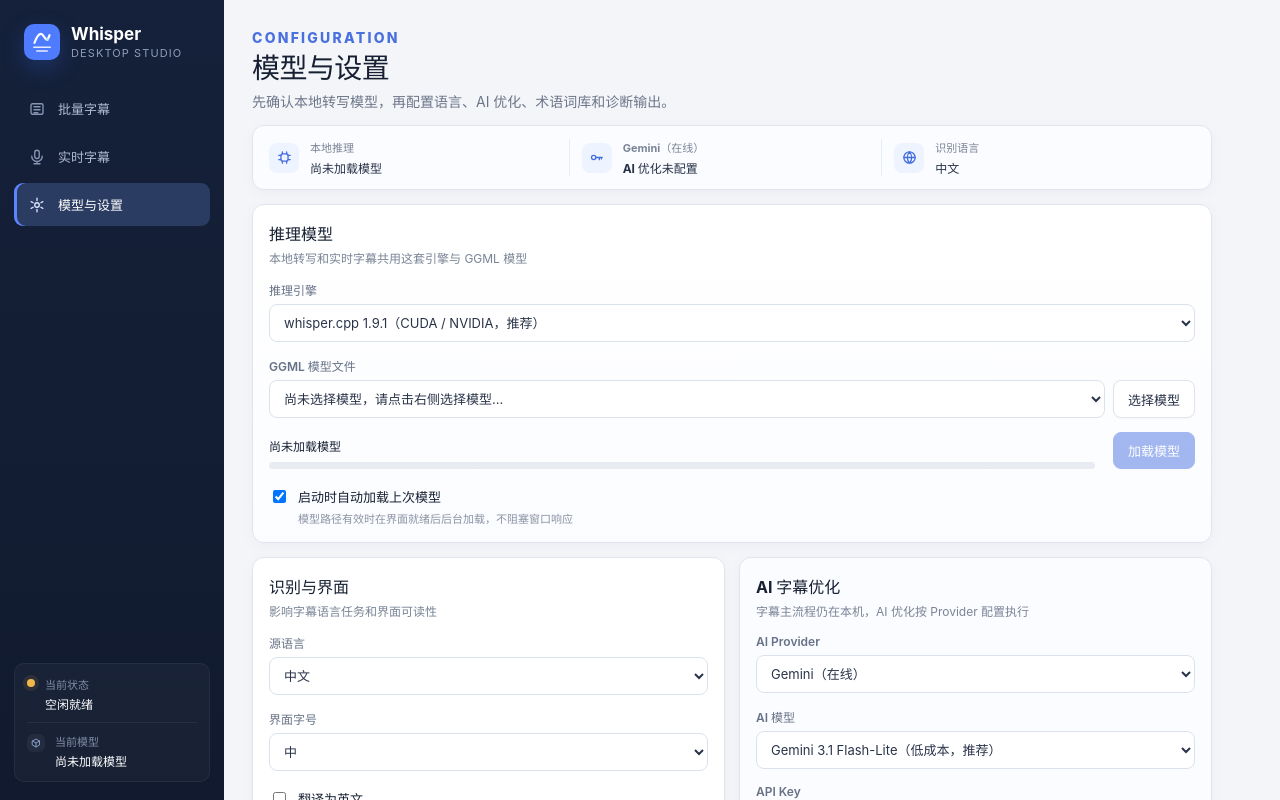
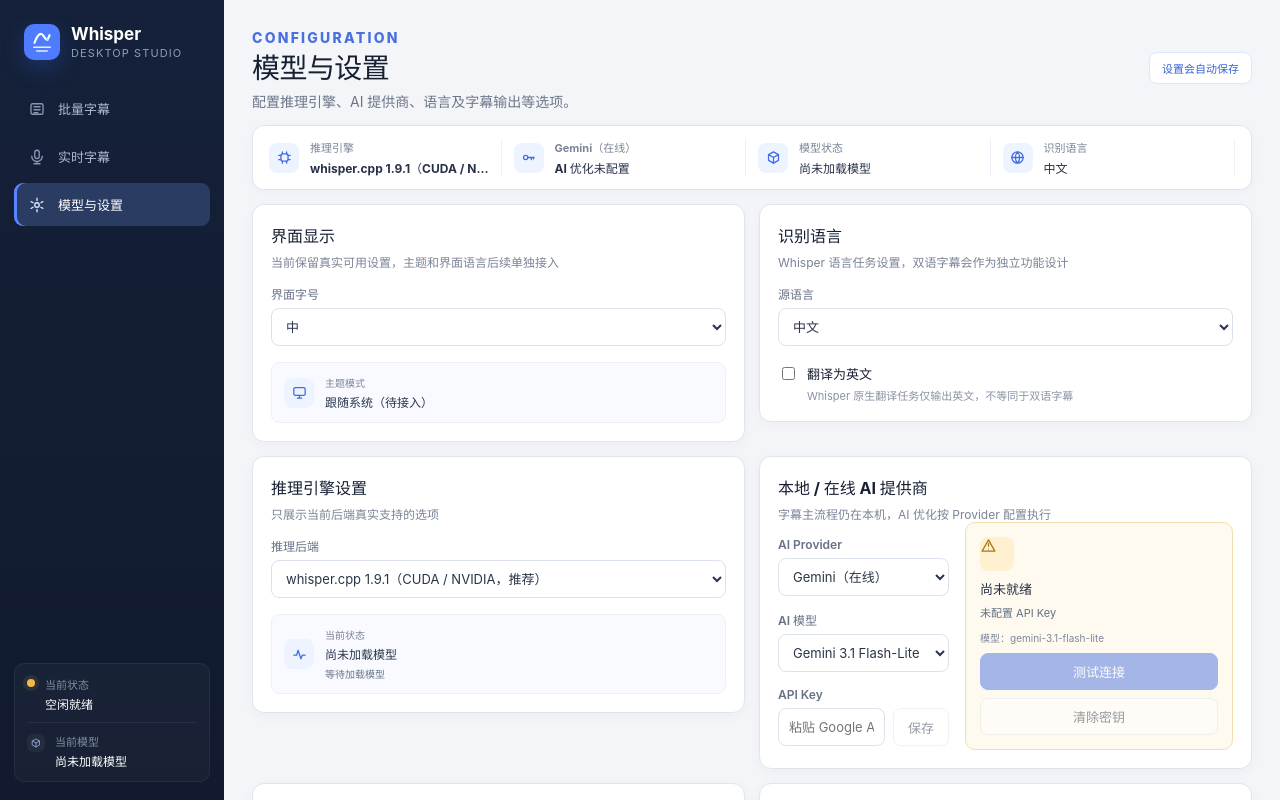
Before and after one commit to geh293368-dotcom/Whisper-Agent-CLI, a React (Vite) app in the folder Examples/WhisperDesktop.Web/: page / in a window 1280 px wide. Both pictures are taken after a click on the button "模型与设置". Built offline with nearby package versions, Linux system fonts and the light colour scheme.

Commit message:
Redesign settings page layout

```diff
--- a/Examples/WhisperDesktop.Web/src/App.tsx
+++ b/Examples/WhisperDesktop.Web/src/App.tsx
@@ -19,6 +19,18 @@
   if (!path) return ''
   const parts = path.split(/[\\/]/)
   return parts[parts.length - 1]
+}
+
+const formatBytes = (bytes?: number) => {
+  if (!bytes || !Number.isFinite(bytes) || bytes <= 0) return '未知'
+  const units = ['B', 'KB', 'MB', 'GB', 'TB']
+  let value = bytes
+  let unit = 0
+  while (value >= 1024 && unit < units.length - 1) {
+    value /= 1024
+    unit += 1
+  }
+  return `${value >= 10 || unit === 0 ? value.toFixed(0) : value.toFixed(1)} ${units[unit]}`
 }
 
 type AppLogoSize = 'small' | 'large'
@@ -126,7 +138,7 @@
   selectedLocalAiModel: 'qwen3:8b', localAiBaseUrl: 'http://localhost:11434/v1/', selectedAiSubtitleOutputPolicy: 'overwriteBackup',
   effectiveAiSubtitleOutputPolicy: 'overwriteBackup',
   geminiApiKeyConfigured: false, isAiModelConfigured: false, geminiStatus: '未配置 API Key', isGeminiBusy: false, geminiSampleResult: '',
-  translate: false, modelPath: '', modelStatus: '正在连接桌面宿主',
+  translate: false, modelPath: '', modelFileSizeBytes: undefined, modelStatus: '正在连接桌面宿主',
   buildTime: '',
   modelProgress: 0, modelProgressIndeterminate: false, modelLoadElapsedSeconds: 0, autoLoadModel: true,
   uiScale: 'medium',
@@ -592,66 +604,61 @@
   const [localModelInput, setLocalModelInput] = useState(state.selectedLocalAiModel || 'qwen3:8b')
   const isLocalAi = state.selectedAiModelProvider === 'localOpenAi'
   const canUseAi = state.isAiModelConfigured && !state.isGeminiBusy
+  const controlsLocked = state.isRunning || state.isLoadingModel || state.isLiveRunning || state.isLivePreparing
 
   useEffect(() => setLocalBaseUrlInput(state.localAiBaseUrl || 'http://localhost:11434/v1/'), [state.localAiBaseUrl])
   useEffect(() => setLocalModelInput(state.selectedLocalAiModel || 'qwen3:8b'), [state.selectedLocalAiModel])
 
   const selectedProviderName = state.aiModelProviders.find(provider => provider.id === state.selectedAiModelProvider)?.name || state.selectedAiModelProvider || '未选择'
   const selectedLanguageName = state.languages.find(language => language.id === state.selectedLanguage)?.name || state.selectedLanguage || '未选择'
+  const selectedEngineName = state.engines.find(engine => engine.id === state.selectedEngine)?.name || state.selectedEngine || '未选择'
   const modelFileName = state.modelPath ? getFilename(state.modelPath) : '尚未选择模型'
   const aiModelLabel = isLocalAi
     ? `${state.selectedLocalAiModel || '未选择'} · ${state.localAiBaseUrl || '未配置 Base URL'}`
     : state.selectedGeminiModel || '未选择'
+  const aiStatusTone = state.isGeminiBusy ? 'busy' : state.isAiModelConfigured ? 'ready' : 'warning'
+  const modelReady = state.modelProgress >= 1 && !state.isLoadingModel
+  const modelSize = formatBytes(state.modelFileSizeBytes)
 
-  return <div className="page narrow-page settings-page"><header className="page-header"><div><p className="eyebrow">CONFIGURATION</p><h1>模型与设置</h1><p>先确认本地转写模型，再配置语言、AI 优化、术语词库和诊断输出。</p></div></header>
+  return <div className="page settings-page"><header className="page-header settings-header"><div><p className="eyebrow">CONFIGURATION</p><h1>模型与设置</h1><p>配置推理引擎、AI 提供商、语言及字幕输出等选项。</p></div><span className="auto-save-pill">设置会自动保存</span></header>
     <section className="panel settings-overview">
-      <div className="settings-overview-item">
-        <LineIcon name="chip" />
-        <span><small>本地推理</small><strong title={state.modelStatus}>{state.modelStatus || modelFileName}</strong></span>
-      </div>
-      <div className="settings-overview-item">
-        <LineIcon name={state.isAiModelConfigured ? 'check' : 'key'} />
-        <span><small>{selectedProviderName}</small><strong title={aiModelLabel}>{state.isAiModelConfigured ? 'AI 优化已就绪' : 'AI 优化未配置'}</strong></span>
-      </div>
-      <div className="settings-overview-item">
-        <LineIcon name="globe" />
-        <span><small>识别语言</small><strong>{selectedLanguageName}{state.translate ? ' · 翻译为英文' : ''}</strong></span>
+      <div className="settings-overview-item"><LineIcon name="chip" /><span><small>推理引擎</small><strong title={selectedEngineName}>{selectedEngineName}</strong></span></div>
+      <div className="settings-overview-item"><LineIcon name={state.isAiModelConfigured ? 'check' : 'key'} /><span><small>{selectedProviderName}</small><strong title={aiModelLabel}>{state.isAiModelConfigured ? 'AI 优化已就绪' : 'AI 优化未配置'}</strong></span></div>
+      <div className="settings-overview-item"><LineIcon name="box" /><span><small>模型状态</small><strong title={state.modelStatus}>{state.modelStatus || modelFileName}</strong></span></div>
+      <div className="settings-overview-item"><LineIcon name="globe" /><span><small>识别语言</small><strong>{selectedLanguageName}{state.translate ? ' · 翻译为英文' : ''}</strong></span></div>
+    </section>
+
+    <div className="settings-grid">
+      <section className="panel settings-card">
+        <PanelHeading title="界面显示" caption="当前保留真实可用设置，主题和界面语言后续单独接入" />
+        <Field label="界面字号"><Select options={uiScaleOptions} value={state.uiScale || 'medium'} onChange={value => updateSetting('uiScale', value)} /></Field>
+        <div className="settings-readonly-row"><LineIcon name="monitor" /><span><small>主题模式</small><strong>跟随系统（待接入）</strong></span></div>
+      </section>
+
+      <section className="panel settings-card">
+        <PanelHeading title="识别语言" caption="Whisper 语言任务设置，双语字幕会作为独立功能设计" />
+        <Field label="源语言"><Select disabled={controlsLocked} options={state.languages} value={state.selectedLanguage} onChange={value => updateSetting('language', value)} /></Field>
+        <label className="toggle-row"><input type="checkbox" checked={state.translate} disabled={state.selectedLanguage === 'en' || controlsLocked} onChange={e => updateSetting('translate', e.target.checked)} /><span><strong>翻译为英文</strong><small>Whisper 原生翻译任务仅输出英文，不等同于双语字幕</small></span></label>
+      </section>
+
+      <section className="panel settings-card">
+        <PanelHeading title="推理引擎设置" caption="只展示当前后端真实支持的选项" />
+        <Field label="推理后端"><Select disabled={controlsLocked} options={state.engines} value={state.selectedEngine} onChange={value => updateSetting('engine', value)} /></Field>
+        <div className="engine-status-card">
+          <LineIcon name="activity" />
+          <span><small>当前状态</small><strong title={state.modelStatus}>{state.modelStatus}</strong><em>{state.isLoadingModel ? `加载中 · ${Math.floor(state.modelLoadElapsedSeconds)} 秒` : modelReady ? '模型已加载' : '等待加载模型'}</em></span>
         </div>
       </section>
 
-    <div className="settings-grid">
-      <section className="panel full settings-section settings-primary-section"><PanelHeading title="推理模型" caption="本地转写和实时字幕共用这套引擎与 GGML 模型" />
-        <Field label="推理引擎"><Select disabled={state.isRunning || state.isLoadingModel || state.isLiveRunning || state.isLivePreparing} options={state.engines} value={state.selectedEngine} onChange={value => updateSetting('engine', value)} /></Field>
-        <Field label="GGML 模型文件"><div className="input-action">
-          <select disabled={state.isRunning || state.isLoadingModel || state.isLiveRunning || state.isLivePreparing} style={{ flex: 1, minWidth: 0 }} value={state.modelPath} onChange={e => updateSetting('modelPath', e.target.value)}>
-            {state.modelPath && !state.recentModels.includes(state.modelPath) && (
-              <option value={state.modelPath}>{getFilename(state.modelPath)}</option>
-            )}
-            {state.recentModels.map(model => (
-              <option key={model} value={model}>{getFilename(model)} (路径: {model})</option>
-            ))}
-            {state.recentModels.length === 0 && !state.modelPath && (
-              <option value="">尚未选择模型，请点击右侧选择模型...</option>
-            )}
-          </select>
-          <button className="button" disabled={state.isRunning || state.isLoadingModel || state.isLiveRunning || state.isLivePreparing} onClick={() => command('chooseModel')}>选择模型</button>
-        </div></Field>
-        <div className="load-row"><div><strong>{state.modelStatus}</strong>{state.isLoadingModel && <small>已用时 {Math.floor(state.modelLoadElapsedSeconds)} 秒</small>}<div className={`progress-track large ${state.isLoadingModel && state.modelProgressIndeterminate ? 'indeterminate' : ''}`}><i style={{ width: `${Math.round(state.modelProgress * 100)}%` }} /></div></div><button className={`button ${state.isLoadingModel ? 'danger' : 'primary'}`} disabled={!state.isLoadingModel && (!state.modelPath || state.isRunning || state.isLiveRunning || state.isLivePreparing)} onClick={() => command(state.isLoadingModel ? 'cancelModelLoad' : 'loadModel')}>{state.isLoadingModel ? '取消加载' : '加载模型'}</button></div>
-        <label className="toggle-row"><input type="checkbox" checked={state.autoLoadModel} disabled={state.isLoadingModel || state.isRunning || state.isLiveRunning || state.isLivePreparing} onChange={e => updateSetting('autoLoadModel', e.target.checked)} /><span><strong>启动时自动加载上次模型</strong><small>模型路径有效时在界面就绪后后台加载，不阻塞窗口响应</small></span></label>
-      </section>
-
-      <section className="panel settings-section"><PanelHeading title="识别与界面" caption="影响字幕语言任务和界面可读性" />
-        <Field label="源语言"><Select disabled={state.isRunning || state.isLiveRunning || state.isLivePreparing} options={state.languages} value={state.selectedLanguage} onChange={value => updateSetting('language', value)} /></Field>
-        <Field label="界面字号"><Select options={uiScaleOptions} value={state.uiScale || 'medium'} onChange={value => updateSetting('uiScale', value)} /></Field>
-        <label className="toggle-row"><input type="checkbox" checked={state.translate} disabled={state.selectedLanguage === 'en' || state.isRunning || state.isLiveRunning || state.isLivePreparing} onChange={e => updateSetting('translate', e.target.checked)} /><span><strong>翻译为英文</strong><small>Whisper 原生翻译任务仅输出英文</small></span></label>
-      </section>
-
-      <section className="panel ai-panel settings-section"><PanelHeading title="AI 字幕优化" caption="字幕主流程仍在本机，AI 优化按 Provider 配置执行" />
+      <section className="panel settings-card ai-provider-card">
+        <PanelHeading title="本地 / 在线 AI 提供商" caption="字幕主流程仍在本机，AI 优化按 Provider 配置执行" />
+        <div className="ai-provider-layout">
+          <div className="ai-provider-fields">
             <Field label="AI Provider"><Select disabled={state.isGeminiBusy || state.isAiRunning} options={state.aiModelProviders} value={state.selectedAiModelProvider || 'gemini'} onChange={value => updateSetting('aiModelProvider', value)} /></Field>
             {isLocalAi ? <>
               <Field label="Base URL"><input value={localBaseUrlInput} placeholder="http://localhost:11434/v1/" onChange={e => setLocalBaseUrlInput(e.target.value)} onBlur={() => updateSetting('localAiBaseUrl', localBaseUrlInput)} /></Field>
-          <Field label="模型名"><input value={localModelInput} placeholder="qwen3:8b" onChange={e => setLocalModelInput(e.target.value)} onBlur={() => updateSetting('localAiModel', localModelInput)} /></Field>
-          <p className="field-note">Ollama 默认 OpenAI-compatible 地址是 http://localhost:11434/v1/，模型名填写本机已 pull 的 tag。</p>
+              <Field label="模型名称"><input value={localModelInput} placeholder="qwen3:8b" onChange={e => setLocalModelInput(e.target.value)} onBlur={() => updateSetting('localAiModel', localModelInput)} /></Field>
+              <p className="field-note">Ollama 默认 OpenAI-compatible 地址是 http://localhost:11434/v1/。</p>
             </> : <>
               <Field label="AI 模型"><Select disabled={state.isGeminiBusy} options={state.geminiModels} value={state.selectedGeminiModel || 'gemini-3.1-flash-lite'} onChange={value => updateSetting('geminiModel', value)} /></Field>
               <Field label={state.geminiApiKeyConfigured ? '替换 API Key' : 'API Key'}><div className="input-action">
@@ -659,33 +666,61 @@
                 <button className="button" disabled={state.isGeminiBusy || !apiKeyInput.trim()} onClick={() => { command('saveGeminiApiKey', { apiKey: apiKeyInput }); setApiKeyInput('') }}>保存</button>
               </div></Field>
             </>}
-        <Field label="AI 输出"><Select disabled={state.isAiRunning || state.isRunning} options={state.aiSubtitleOutputPolicies} value={state.selectedAiSubtitleOutputPolicy || 'overwriteBackup'} onChange={value => updateSetting('aiSubtitleOutputPolicy', value)} /></Field>
+          </div>
+          <div className={`ai-test-card ${aiStatusTone}`}>
+            <LineIcon name={state.isAiModelConfigured ? 'check' : 'alert'} />
+            <strong>{state.isGeminiBusy ? '正在测试或处理' : state.isAiModelConfigured ? '连接可用' : '尚未就绪'}</strong>
+            <span title={state.geminiStatus}>{state.isGeminiBusy ? '处理中...' : state.geminiStatus}</span>
+            <small title={aiModelLabel}>模型：{isLocalAi ? state.selectedLocalAiModel : state.selectedGeminiModel}</small>
+            <button className="button primary" disabled={!canUseAi} onClick={() => command('testAiModelConnection')}>测试连接</button>
+            {!isLocalAi && <button className="button" disabled={state.isGeminiBusy || !state.geminiApiKeyConfigured} onClick={() => command('clearGeminiApiKey')}>清除密钥</button>}
+          </div>
+        </div>
+      </section>
+
+      <section className="panel settings-card">
+        <PanelHeading title="字幕输出策略" caption="当前只配置已接入的 AI 优化输出方式" />
+        <Field label="AI 输出策略"><Select disabled={state.isAiRunning || state.isRunning} options={state.aiSubtitleOutputPolicies} value={state.selectedAiSubtitleOutputPolicy || 'overwriteBackup'} onChange={value => updateSetting('aiSubtitleOutputPolicy', value)} /></Field>
         <p className="field-note">{state.developerDiagnostics
           ? '开发者诊断已开启，本次会强制保留原字幕并输出 .optimized.srt。'
           : aiOutputPolicyDescriptions[state.effectiveAiSubtitleOutputPolicy] || aiOutputPolicyDescriptions.overwriteBackup}</p>
-        <div className="ai-actions">
-          <button className="button" disabled={!canUseAi} onClick={() => command('testAiModelConnection')}>测试连接</button>
-          {!isLocalAi && <button className="button" disabled={state.isGeminiBusy || !state.geminiApiKeyConfigured} onClick={() => command('clearGeminiApiKey')}>清除密钥</button>}
-        </div>
-        <p className={`ai-status ${state.isAiModelConfigured ? 'ready' : ''}`}>{state.isGeminiBusy ? '处理中...' : state.geminiStatus}</p>
       </section>
 
-      <section className="panel ai-panel settings-section"><PanelHeading title="优化试跑" caption="先验证一条字幕的润色效果" />
-        <textarea className="sample-textarea" value={sampleText} onChange={e => setSampleText(e.target.value)} />
-        <div className="ai-actions">
-          <button className="button primary" disabled={!canUseAi || !sampleText.trim()} onClick={() => command('optimizeAiSample', { text: sampleText })}>优化试跑</button>
+      <section className="panel settings-card ai-preview-card">
+        <div className="panel-toolbar"><PanelHeading title="示例：AI 优化结果" caption="先用一条字幕验证 Provider 和提示词效果" /><button className="button primary" disabled={!canUseAi || !sampleText.trim()} onClick={() => command('optimizeAiSample', { text: sampleText })}>优化试跑</button></div>
+        <div className="ai-compare">
+          <label><span>原始字幕</span><textarea className="sample-textarea" value={sampleText} onChange={e => setSampleText(e.target.value)} /></label>
+          <div className="sample-result optimized"><span>AI 优化后</span><p>{state.geminiSampleResult || '配置 AI Provider 后，可在这里试跑一条字幕。'}</p></div>
         </div>
-        <div className="sample-result">{state.geminiSampleResult || '配置 AI Provider 后，可在这里试跑一条字幕。'}</div>
       </section>
 
-      <section className="panel full settings-section"><div className="panel-toolbar"><PanelHeading title="术语词库" caption={state.terminologyDirectory || '词库目录尚未初始化'} />
+      <section className="panel full settings-card model-card">
+        <div className="panel-toolbar"><PanelHeading title="推理模型（Whisper）" caption="本地转写和实时字幕共用这套 GGML 模型" /><span className={`model-loaded-pill ${modelReady ? 'ready' : ''}`}>{modelReady ? '模型已加载' : '模型未加载'}</span></div>
+        <Field label="模型文件路径"><div className="input-action">
+          <select disabled={controlsLocked} style={{ flex: 1, minWidth: 0 }} value={state.modelPath} onChange={e => updateSetting('modelPath', e.target.value)}>
+            {state.modelPath && !state.recentModels.includes(state.modelPath) && <option value={state.modelPath}>{getFilename(state.modelPath)}</option>}
+            {state.recentModels.map(model => <option key={model} value={model}>{getFilename(model)} (路径: {model})</option>)}
+            {state.recentModels.length === 0 && !state.modelPath && <option value="">尚未选择模型，请点击右侧选择模型...</option>}
+          </select>
+          <button className="button" disabled={controlsLocked} onClick={() => command('chooseModel')}>浏览...</button>
+        </div></Field>
+        <div className="model-meta-row">
+          <div><small>模型大小</small><strong>{modelSize}</strong></div>
+          <div><small>文件名</small><strong title={modelFileName}>{modelFileName}</strong></div>
+          <div><small>加载状态</small><strong title={state.modelStatus}>{state.modelStatus}</strong></div>
+        </div>
+        <div className="load-row"><div>{state.isLoadingModel && <small>已用时 {Math.floor(state.modelLoadElapsedSeconds)} 秒</small>}<div className={`progress-track large ${state.isLoadingModel && state.modelProgressIndeterminate ? 'indeterminate' : ''}`}><i style={{ width: `${Math.round(state.modelProgress * 100)}%` }} /></div></div><button className={`button ${state.isLoadingModel ? 'danger' : 'primary'}`} disabled={!state.isLoadingModel && (!state.modelPath || state.isRunning || state.isLiveRunning || state.isLivePreparing)} onClick={() => command(state.isLoadingModel ? 'cancelModelLoad' : 'loadModel')}>{state.isLoadingModel ? '取消加载' : '加载模型'}</button></div>
+        <label className="toggle-row"><input type="checkbox" checked={state.autoLoadModel} disabled={controlsLocked} onChange={e => updateSetting('autoLoadModel', e.target.checked)} /><span><strong>启动时自动加载上次模型</strong><small>模型路径有效时在界面就绪后后台加载，不阻塞窗口响应</small></span></label>
+      </section>
+
+      <section className="panel full settings-card"><div className="panel-toolbar"><PanelHeading title="术语词库" caption={state.terminologyDirectory || '词库目录尚未初始化'} />
         <div className="text-actions"><button onClick={() => command('refreshTerminology')}>刷新</button><button onClick={() => command('openTerminologyFolder')}>打开目录</button></div>
       </div>
-        <label className="toggle-row"><input type="checkbox" checked={state.terminologyEnabled} disabled={state.isRunning || state.isLiveRunning || state.isLivePreparing} onChange={e => updateSetting('terminologyEnabled', e.target.checked)} /><span><strong>启用术语词库</strong><small>转写前注入高优先级术语，转写后按配置做安全纠错</small></span></label>
+        <label className="toggle-row"><input type="checkbox" checked={state.terminologyEnabled} disabled={controlsLocked} onChange={e => updateSetting('terminologyEnabled', e.target.checked)} /><span><strong>启用术语词库</strong><small>转写前注入高优先级术语，转写后按配置做安全纠错</small></span></label>
         <div className="terminology-list">
           {state.terminologyPacks.length === 0 && <EmptyState text="打开目录后添加 JSON 词库文件" />}
           {state.terminologyPacks.map(pack => <label className="terminology-item" key={pack.id}>
-            <input type="checkbox" checked={pack.selected} disabled={state.isRunning || state.isLiveRunning || state.isLivePreparing} onChange={e => command('setTerminologyPackSelected', { id: pack.id, selected: e.target.checked })} />
+            <input type="checkbox" checked={pack.selected} disabled={controlsLocked} onChange={e => command('setTerminologyPackSelected', { id: pack.id, selected: e.target.checked })} />
             <span><strong>{pack.name}</strong><small title={pack.filePath || pack.id}>{pack.description || pack.id}</small>
               <span className="terminology-terms">{pack.terms.slice(0, 24).map(term => <b key={`${pack.id}-${term.text}`} title={`${term.category || '术语'}${term.corrections?.length ? ` · 纠错：${term.corrections.join(', ')}` : ''}`}>{term.text}</b>)}</span>
             </span>
@@ -693,15 +728,12 @@
           </label>)}
         </div>
       </section>
-      <section className="panel diagnostics-panel settings-section"><PanelHeading title="开发者诊断" caption="预留给字幕质量排查" />
-        <label className="toggle-row"><input type="checkbox" checked={state.developerDiagnostics} disabled={state.isRunning || state.isLiveRunning || state.isLivePreparing} onChange={e => updateSetting('developerDiagnostics', e.target.checked)} /><span><strong>启用开发者诊断模式</strong><small>当前版本只保存开关并标记诊断意图；接入 AI 后再生成评分、规则命中和质量报告。</small></span></label>
+
+      <section className="panel settings-card diagnostics-panel"><PanelHeading title="开发者诊断" caption="预留给字幕质量排查" />
+        <label className="toggle-row"><input type="checkbox" checked={state.developerDiagnostics} disabled={controlsLocked} onChange={e => updateSetting('developerDiagnostics', e.target.checked)} /><span><strong>启用开发者诊断模式</strong><small>当前版本只保存开关并标记诊断意图；AI 优化会保留 .optimized.srt 便于对比。</small></span></label>
       </section>
-      <section className="panel diagnostics-panel settings-section"><PanelHeading title="诊断输出" caption="后续质量报告预留位" />
-        <div className="diagnostics-preview diagnostics-preview-compact">
-          <div><span>报告</span><strong>批次摘要</strong></div>
-          <div><span>评分</span><strong>单文件质量</strong></div>
-          <div><span>对比</span><strong>优化前后</strong></div>
-        </div>
+      <section className="panel settings-card diagnostics-panel"><PanelHeading title="诊断输出" caption="后续质量报告预留位" />
+        <div className="diagnostics-preview diagnostics-preview-compact"><div><span>报告</span><strong>批次摘要</strong></div><div><span>评分</span><strong>单文件质量</strong></div><div><span>对比</span><strong>优化前后</strong></div></div>
       </section>
     </div>
   </div>
--- a/Examples/WhisperDesktop.Web/src/types.ts
+++ b/Examples/WhisperDesktop.Web/src/types.ts
@@ -93,6 +93,7 @@
   translate: boolean
   buildTime: string
   modelPath: string
+  modelFileSizeBytes?: number
   modelStatus: string
   modelProgress: number
   modelProgressIndeterminate: boolean
```
Also changed, not shown: Examples/WhisperDesktop.Web/src/styles.css, 1 other file (tests, documents, lock files or other folders). Lines whose indentation alone changed are shown as unchanged.
